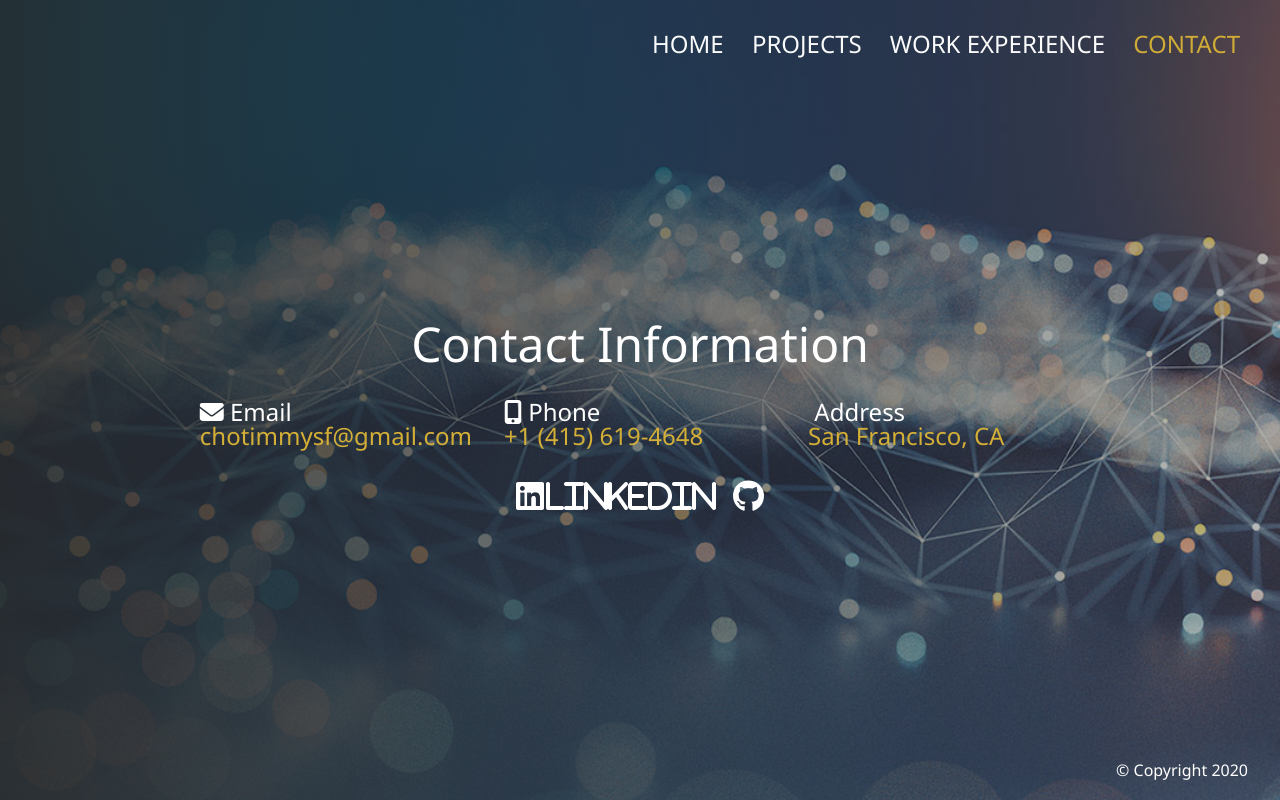
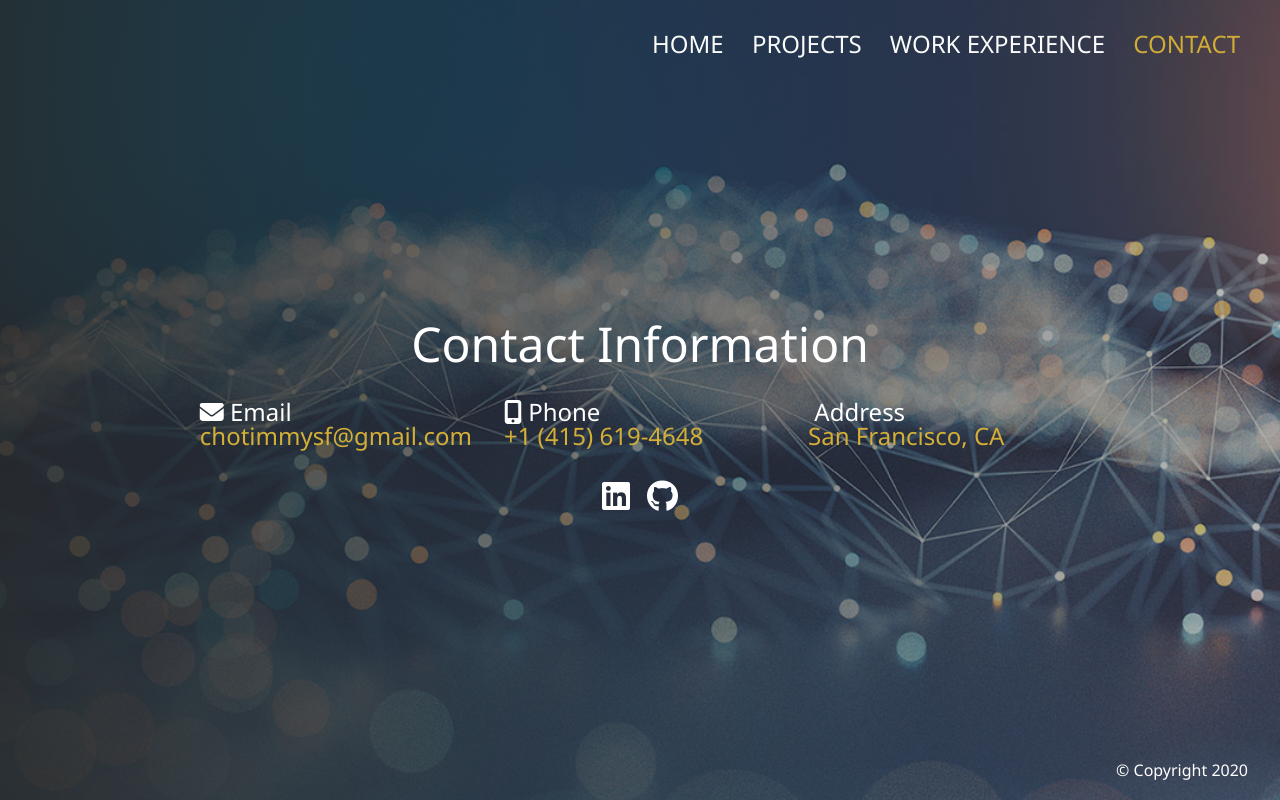
Before and after one commit to chotimmysf/portfolio-ticho, a plain HTML site: page contact.html in a window 1280 px wide. Drawn offline with Linux system fonts and the light colour scheme; some icons are missing.

Commit message:
removed LinkedIn text

```diff
--- a/contact.html
+++ b/contact.html
@@ -60,7 +60,7 @@
 
         <div class="social-icons">
           <a href="https://www.linkedin.com/in/chotimmysf/" target="_blank">
-            <i class="fab fa-linkedin fa-2x">LinkedIn</i>
+            <i class="fab fa-linkedin fa-2x"></i>
           </a>
           <a href="https://github.com/chotimmysf" target="_blank">
             <i class="fab fa-github fa-2x"></i>
```
